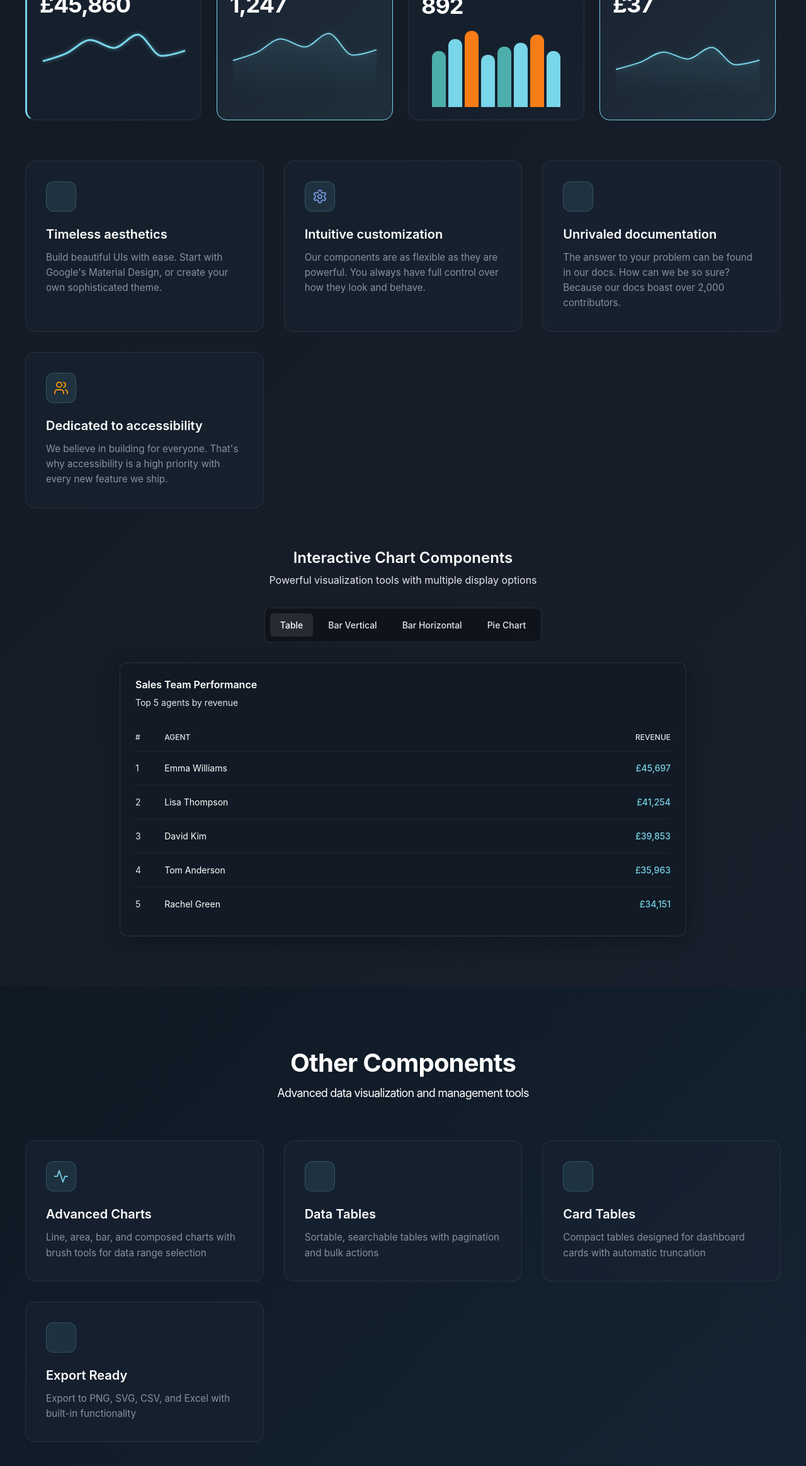
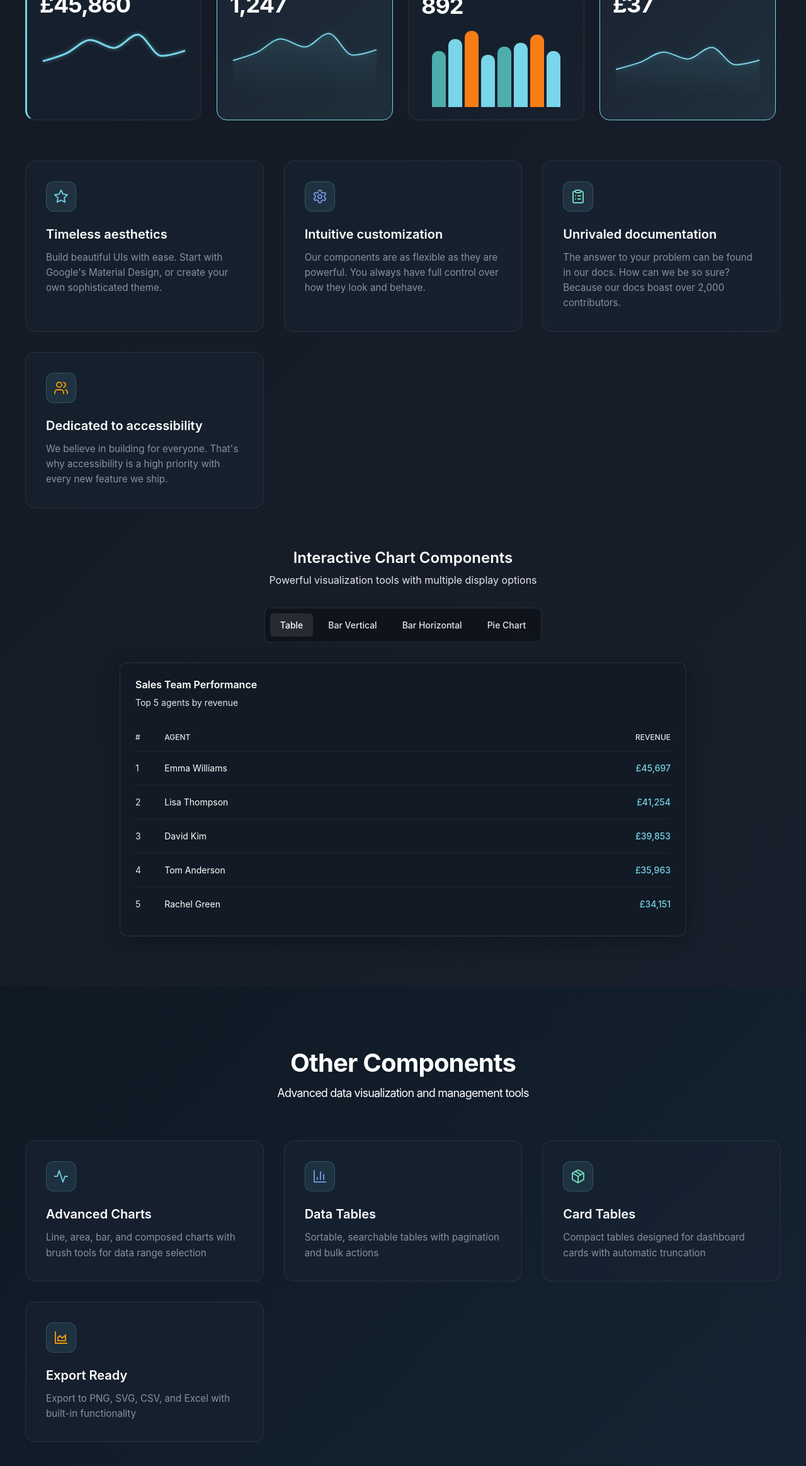
Before and after one commit to ablair264/SplitfinUI, a React (Vite) app: page / in a window 1280 px wide. Shown: the part 1726-4054 px from the top of the page at 63% size. Built offline with nearby package versions, Linux system fonts and the light colour scheme.

Commit message:
Fix TypeScript errors and add missing dependencies

```diff
--- a/src/pages/LandingPage.tsx
+++ b/src/pages/LandingPage.tsx
@@ -584,7 +584,7 @@ const LandingPage: React.FC = () => {
             <div className="features-grid" style={{ marginTop: '4rem', marginBottom: '4rem' }}>
               <div className="feature-box">
                 <div className="feature-box-icon">
-                  <MetricIcon name="droplet" size={24} color="#79d5e9" />
+                  <MetricIcon name="star" size={24} color="#79d5e9" />
                 </div>
                 <h3>Timeless aesthetics</h3>
                 <p>Build beautiful UIs with ease. Start with Google's Material Design, or create your own sophisticated theme.</p>
@@ -600,7 +600,7 @@ const LandingPage: React.FC = () => {
 
               <div className="feature-box">
                 <div className="feature-box-icon">
-                  <MetricIcon name="file-text" size={24} color="#79e9c5" />
+                  <MetricIcon name="order" size={24} color="#79e9c5" />
                 </div>
                 <h3>Unrivaled documentation</h3>
                 <p>The answer to your problem can be found in our docs. How can we be so sure? Because our docs boast over 2,000 contributors.</p>
@@ -804,7 +804,7 @@ const LandingPage: React.FC = () => {
 
             <div className="feature-box">
               <div className="feature-box-icon">
-                <MetricIcon name="grid" size={24} color="#799de9" />
+                <MetricIcon name="bar-chart" size={24} color="#799de9" />
               </div>
               <h3>Data Tables</h3>
               <p>Sortable, searchable tables with pagination and bulk actions</p>
@@ -812,7 +812,7 @@ const LandingPage: React.FC = () => {
 
             <div className="feature-box">
               <div className="feature-box-icon">
-                <MetricIcon name="list" size={24} color="#79e9c5" />
+                <MetricIcon name="package" size={24} color="#79e9c5" />
               </div>
               <h3>Card Tables</h3>
               <p>Compact tables designed for dashboard cards with automatic truncation</p>
@@ -820,7 +820,7 @@ const LandingPage: React.FC = () => {
 
             <div className="feature-box">
               <div className="feature-box-icon">
-                <MetricIcon name="bar-chart-2" size={24} color="#FF9F00" />
+                <MetricIcon name="area-chart" size={24} color="#FF9F00" />
               </div>
               <h3>Export Ready</h3>
               <p>Export to PNG, SVG, CSV, and Excel with built-in functionality</p>
```
